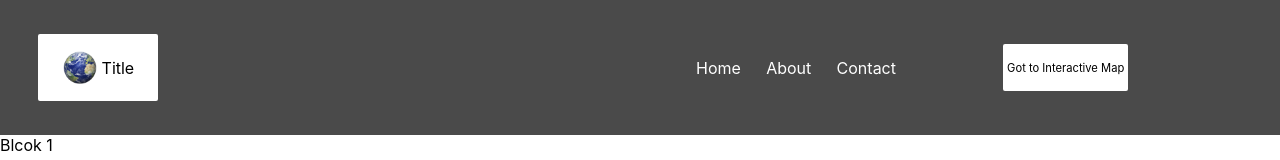
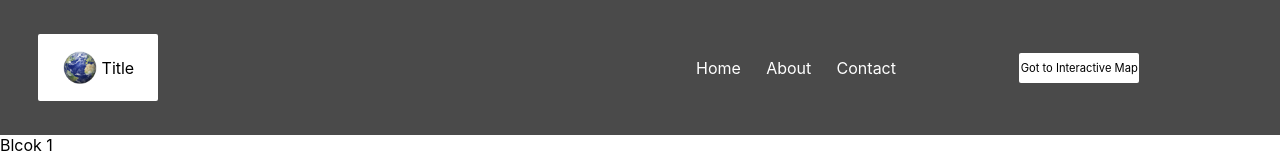
Before and after one commit to SustainableCities/sustainablecitiesfrontend, a React (Create React App) app: page / in a window 1280 px wide. Shown: the top 160 px of the page. Built offline with nearby package versions, Linux system fonts and the light colour scheme.

Commit message:
header component, styled

```diff
--- a/src/components/Header/Header.css
+++ b/src/components/Header/Header.css
@@ -47,17 +47,21 @@ a:hover {
 }
 
 #goToMap {
-  width: 125px;
-  height: 35%;
+  width: 120px;
+  height: 30px;
   display: flex;
   align-items: center;
   justify-content: center;
   background-color: white;
   margin: 3%;
   border-radius: 2px;
-  position: relative;
-  left: 60%;
+  position: absolute;
+  right: 8%;
   font-size: 0.7rem;
 }
 
+#goToMap:hover {
+  cursor: pointer;
+}
+
 /*# sourceMappingURL=Header.css.map */
--- a/src/components/Header/Header.js
+++ b/src/components/Header/Header.js
@@ -25,7 +25,6 @@ const Header = () => {
             <div id="goToMap">
                 <span>Got to Interactive Map</span>
             </div>
-
         </header>
 
     )
--- a/src/components/Header/Header.scss
+++ b/src/components/Header/Header.scss
@@ -52,15 +52,19 @@ a:hover {
 }
 
 #goToMap {
-    width: 125px;
-    height: 35%;
+    width: 120px;
+    height: 30px;
     display: flex;
     align-items: center;
     justify-content: center;
     background-color: white;
     margin: 3%;
     border-radius: 2px;
-    position: relative;
-    left: 60%;
+    position: absolute;
+    right: 8%;
     font-size: .7rem
 }
+
+#goToMap:hover {
+    cursor: pointer;
+}
```
Also changed, not shown: 2 other files (tests, documents, lock files or other folders).
